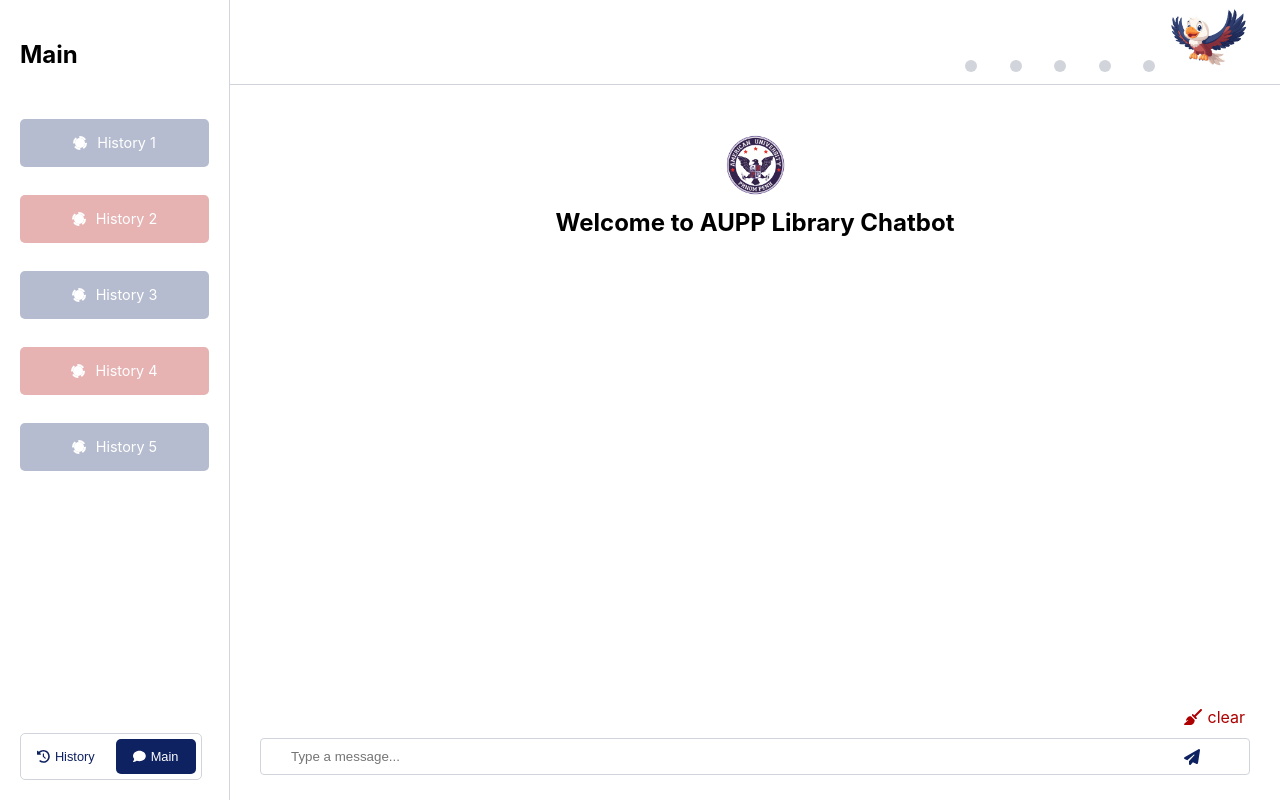
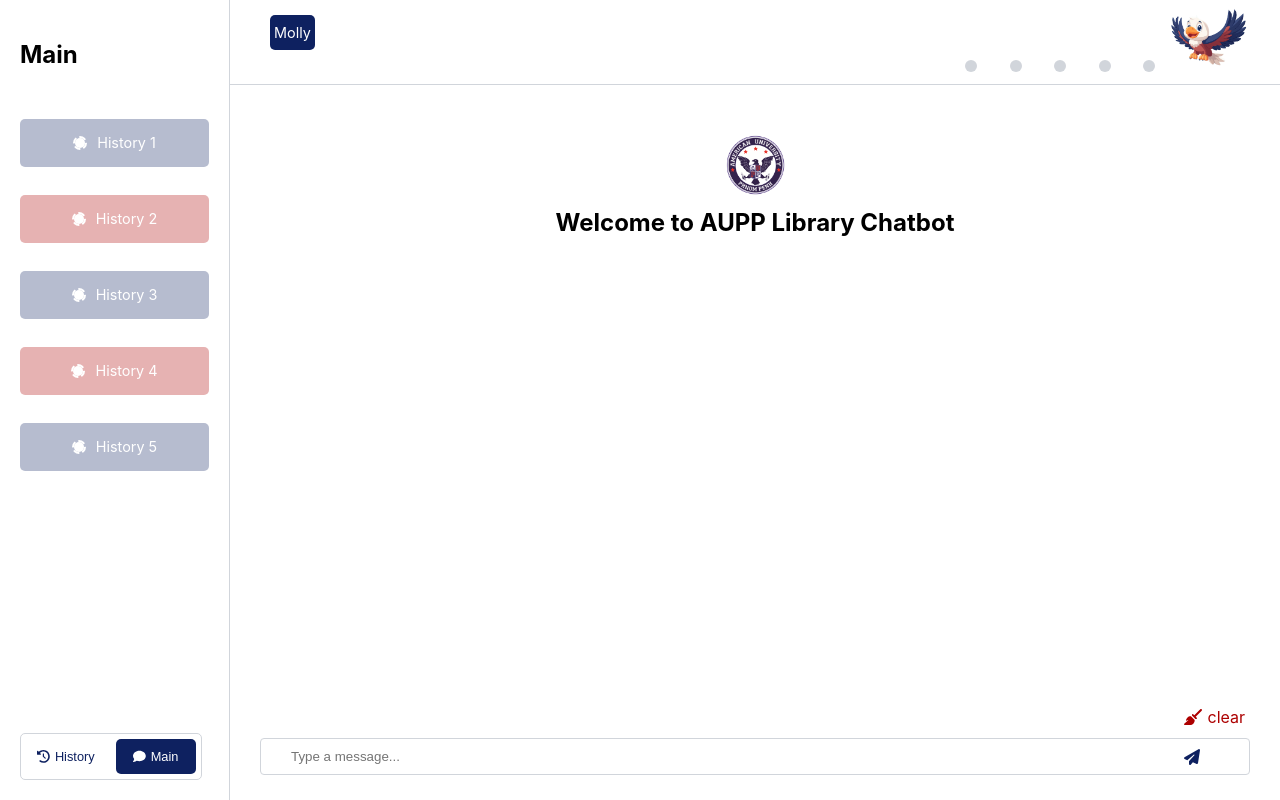
Before and after one commit to Sovatharothh/library_chatbot, a React (Create React App) app: page /chat in a window 1280 px wide. Built offline with nearby package versions, Linux system fonts and the light colour scheme.

Commit message:
fix README.MD

```diff
--- a/src/components/chatpage/chatpage.css
+++ b/src/components/chatpage/chatpage.css
@@ -157,9 +157,27 @@
 }
 
 /* info */
-.navbar .user-info {
+.navbar .user-info-box{
   position: absolute;
-  right: 92%;
+  right: 80%;
+}
+
+/* User Info Box */
+.user-info-box {
+  position: fixed;
+  width: 45px;
+  height: 35px;
+  top: 15px;
+  left: 40px;
+  z-index: 1100;
+  border-radius: 5px;
+  background-color: var(--primary-color);
+  color: white;
+  display: flex;
+  align-items: center;
+  justify-content: center;
+  font-size: 0.9rem;
+  cursor: pointer;
 }
 
 /* Hamburger Button */
@@ -397,8 +415,9 @@
     margin-right: 80px; /* Adjust margin to fit smaller screens */
   }
 
-  .user-info {
-    display: none; /* Hide user info on mobile */
+
+  .user-info-box {
+    display: none; /* Hide the user info box on smaller screens */
   }
 
   .attempt-icon {
@@ -420,6 +439,7 @@
     height: calc(100vh - 100px);  /* Adjusted for mobile height */
   }
 
+
   .chat-input {
     left: 0;
     width: calc(100% - 40px); /* Full width for mobile with some padding */
--- a/src/components/chatpage/chatpage.jsx
+++ b/src/components/chatpage/chatpage.jsx
@@ -124,6 +124,12 @@ export default function ChatPage() {
         >
           <FontAwesomeIcon icon={faBars} />
         </button>
+
+        {/* User Info Box */}
+        <div className="user-info-box">
+          Molly {/* Display the user's name */}
+        </div>
+
         <div className="circle-container">
           {[...Array(5)].map((_, index) => (
             <div
@@ -132,6 +138,7 @@ export default function ChatPage() {
             ></div>
           ))}
         </div>
+
         <div className="attempt-icon" style={{ right: `${rightPosition}px` }}>
           <img className="engle" src={engle} alt="engle" />
         </div>
@@ -150,7 +157,6 @@ export default function ChatPage() {
 
           {/* Attempts */}
           <div className="attempt-container">
-            {/* Display all 5 attempt boxes, use lighter color for unfilled */}
             {[...Array(5)].map((_, index) => (
               <div
                 key={index}
@@ -202,7 +208,6 @@ export default function ChatPage() {
             )}
           </div>
         ) : (
-          // History tab chat display (same structure as Main)
           renderChatMessages()
         )}
 
```
